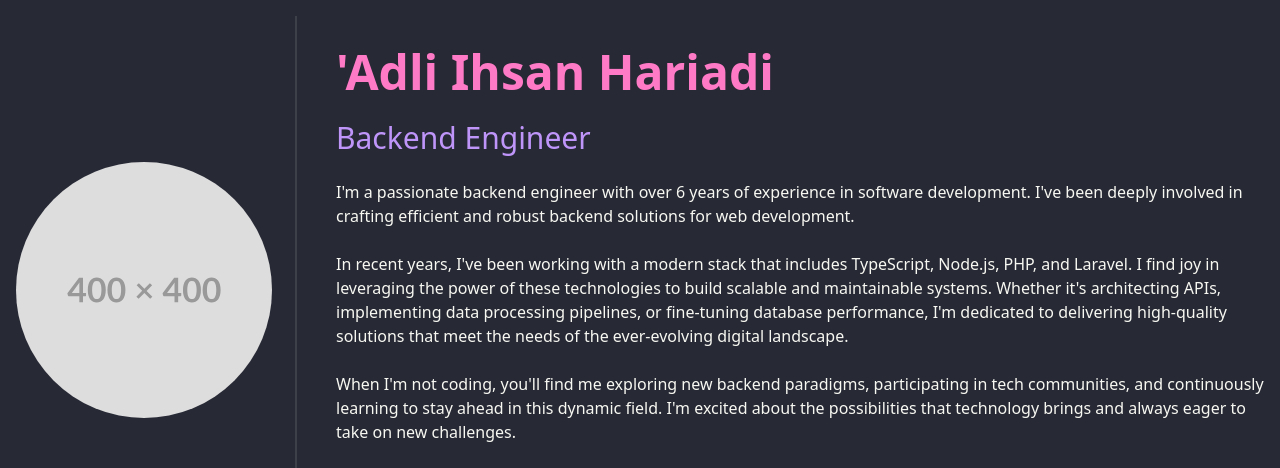
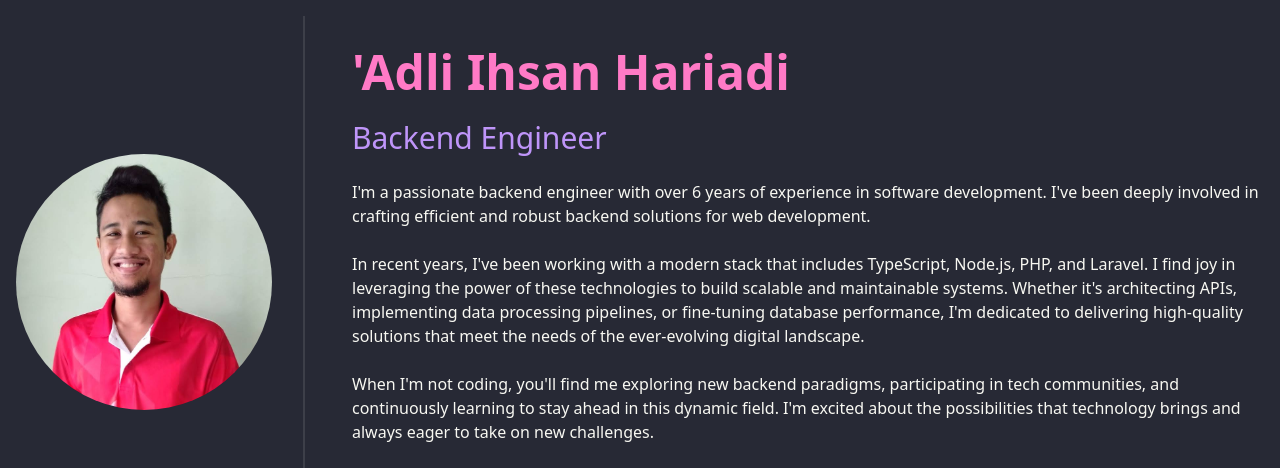
Before and after one commit to adliih/adliih.com, a SvelteKit app: page / in a window 1280 px wide. Shown: the top 468 px of the page. Built offline with nearby package versions, Linux system fonts and the light colour scheme.

Commit message:
change avatar img to use real profile picture

```diff
--- a/src/components/Sidebar.svelte
+++ b/src/components/Sidebar.svelte
@@ -36,8 +36,8 @@
 
 <div class="flex flex-row items-center justify-center h-full gap-16 lg:flex-col">
 	<div class="avatar">
-		<div class="w-24 rounded lg:w-64">
-			<img src="/placeholder.svg" alt="Profile Picture" class="w-48 h-48 mb-4 rounded-full" />
+		<div class="w-24 mb-4 rounded-full lg:w-64">
+			<img src="/profile_picture.jpg" alt="" class="object-cover object-top" />
 		</div>
 	</div>
 
--- a/src/routes/+layout.svelte
+++ b/src/routes/+layout.svelte
@@ -4,11 +4,11 @@
 </script>
 
 <div class="flex flex-col lg:flex-row">
-	<div class="p-4 lg:h-screen lg:top-0 lg:left-0 flex-0 lg:w-72 lg:fixed">
+	<div class="sticky p-4 lg:h-screen lg:top-0 lg:left-0 flex-0 lg:w-72 lg:fixed">
 		<Sidebar />
 	</div>
 	<div class="w-0 lg:flex-0 lg:w-72" />
-	<div class="lg:ml-0 lg:py-4 divider lg:divider-horizontal" />
+	<div class="p-4 pt-0 mt-0 lg:pt-4 lg:ml-0 divider lg:divider-horizontal" />
 	<div class="px-4 py-4 overflow-y-auto lg:py-12 lg:flex-1">
 		<slot />
 	</div>
```
Also changed, not shown: static/profile_picture.jpg (added).
